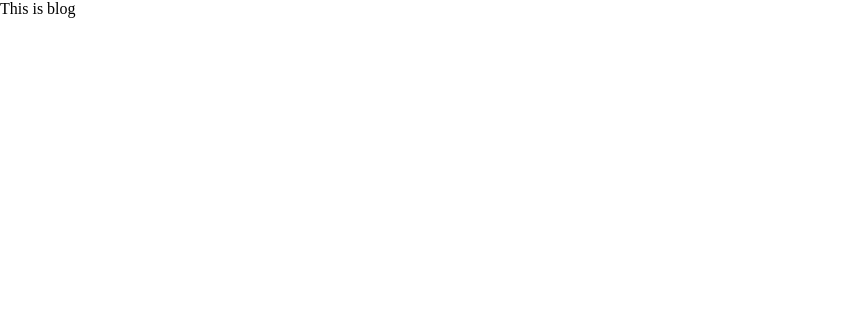
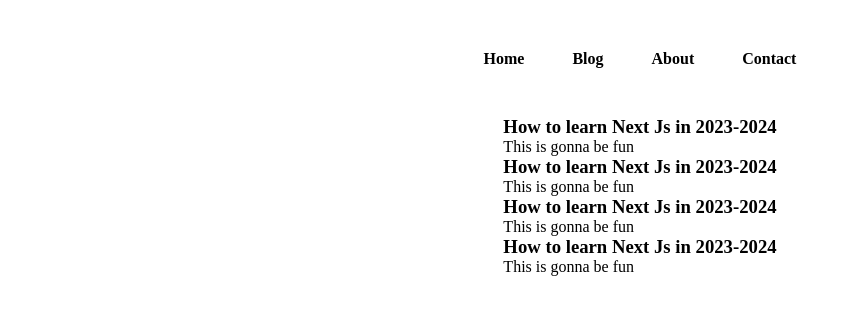
Before and after one commit to SanketShendge21/HuntingCoder, a Next.js app: page /blog in a window 1280 px wide. Shown: the top 314 px of the page, without its empty margins (0-860 px from the left). Built offline with nearby package versions, Linux system fonts and the light colour scheme.

Commit message:
Global component display like Navbar and created blog files and blogdata

```diff
--- /dev/null
+++ b/blogdata/how-to-learn-flask.json
@@ -0,0 +1,5 @@
+{
+    "title": "How to learn JavaScript",
+    "content": "JavaScript, often abbreviated as JS, is a programming language that is one of the core technologies of the World Wide Web, alongside HTML and CSS. As of 2023, 98.7% of websites use JavaScript on the client side for webpage behavior, often incorporating third-party libraries. All major web browsers have a dedicated JavaScript engine to execute the code on users' devices.",
+    "author": "Sanket Bhau"
+}
--- /dev/null
+++ b/blogdata/how-to-learn-javascript.json
@@ -0,0 +1,5 @@
+{
+    "title": "How to learn JavaScript",
+    "content": "JavaScript, often abbreviated as JS, is a programming language that is one of the core technologies of the World Wide Web, alongside HTML and CSS. As of 2023, 98.7% of websites use JavaScript on the client side for webpage behavior, often incorporating third-party libraries. All major web browsers have a dedicated JavaScript engine to execute the code on users' devices.",
+    "author": "Sanket Bhau"
+}
--- /dev/null
+++ b/blogdata/how-to-learn-nextjs.json
@@ -0,0 +1,5 @@
+{
+    "title": "How to learn JavaScript",
+    "content": "JavaScript, often abbreviated as JS, is a programming language that is one of the core technologies of the World Wide Web, alongside HTML and CSS. As of 2023, 98.7% of websites use JavaScript on the client side for webpage behavior, often incorporating third-party libraries. All major web browsers have a dedicated JavaScript engine to execute the code on users' devices.",
+    "author": "Sanket Bhau"
+}
--- /dev/null
+++ b/components/Navbar.js
@@ -0,0 +1,26 @@
+import React from 'react'
+import styles from "../styles/Home.module.css"
+import Link from 'next/link'
+
+const Navbar = () => {
+  return (
+    <nav className={styles.mainnav}>
+    <ul>
+        <Link href="/">
+            <li>Home</li>
+        </Link>
+        <Link href="/blog">
+            <li>Blog</li>
+        </Link>
+        <Link href="/about">
+            <li>About</li>
+        </Link>
+        <Link href="/contact">
+            <li>Contact</li>
+        </Link>
+    </ul>
+</nav>
+  )
+}
+
+export default Navbar
--- a/pages/_app.js
+++ b/pages/_app.js
@@ -1,5 +1,11 @@
+import Navbar from '@/components/Navbar'
 import '@/styles/globals.css'
 
 export default function App({ Component, pageProps }) {
-  return <Component {...pageProps} />
+  return(
+  <>
+    <Navbar />
+    <Component {...pageProps} />
+  </>
+  )
 }
--- a/pages/blog.js
+++ b/pages/blog.js
@@ -1,8 +1,36 @@
 import React from 'react'
+import styles from '@/styles/Blog.module.css';
+import Link from 'next/link';
 
 const blog = () => {
   return (
-    <div>This is blog</div>
+
+// 	These are steps we will follow to display title and description on the blog page.
+// First step would be to collect all the files from the blogdata directory.
+// Second step would be to iterate through all the collected files and display the needed information on the blog.js page.
+
+    <div className={styles.container}>
+      <main className={`${styles.main}`}>
+					<div className={styles.blogItem}>
+            <Link href={'/blogpost/learn-javascript'}>
+						  <h3>How to learn Next Js in 2023-2024</h3>
+            </Link>
+						<p>This is gonna be fun</p>
+					</div>
+					<div className={styles.blogItem}>
+						<h3>How to learn Next Js in 2023-2024</h3>
+						<p>This is gonna be fun</p>
+					</div>
+					<div className={styles.blogItem}>
+						<h3>How to learn Next Js in 2023-2024</h3>
+						<p>This is gonna be fun</p>
+					</div>
+					<div className={styles.blogItem}>
+						<h3>How to learn Next Js in 2023-2024</h3>
+						<p>This is gonna be fun</p>
+					</div>
+      </main>
+		</div>
   )
 }
 
--- /dev/null
+++ b/styles/Blog.module.css
@@ -0,0 +1,15 @@
+.container {
+	padding: 0 2rem;
+}
+
+.main {
+	display: flex;
+    flex: 1;
+	flex-direction: column;
+	justify-content: center;
+	align-items: center;
+    justify-content: center;
+    padding-top: 3rem   ;
+    /*
+	min-height: 100vh; */
+}
--- /dev/null
+++ b/styles/BlogPost.module.css
@@ -0,0 +1,15 @@
+.main {
+	display: flex;
+    flex: 1;
+	flex-direction: column;
+	justify-content: center;
+	align-items: center;
+    justify-content: center;
+    padding-top: 3rem   ;
+    /*
+	min-height: 100vh; */
+}
+
+.container {
+	padding: 0 22rem;
+}
--- a/styles/Home.module.css
+++ b/styles/Home.module.css
@@ -4,6 +4,10 @@
   justify-content: space-between;
   align-items: center;
   /* min-height: 100vh; */
+}
+
+.container{
+  padding: 0 2rem;
 }
 
 .description {
@@ -13,6 +17,7 @@
   font-size: 0.85rem;
   max-width: var(--max-width);
   width: 100%;
+  margin: 2rem;
   z-index: 2;
   font-family: var(--font-mono);
 }
@@ -247,3 +252,7 @@
   .imagewrap{
   padding: 30px 0px;
   }
+
+.blogItem{
+  padding: 15px;
+}
```
Also changed, not shown: pages/blogpost/[slug].js (+21 -1 lines), pages/index.js (+6 -22 lines).
